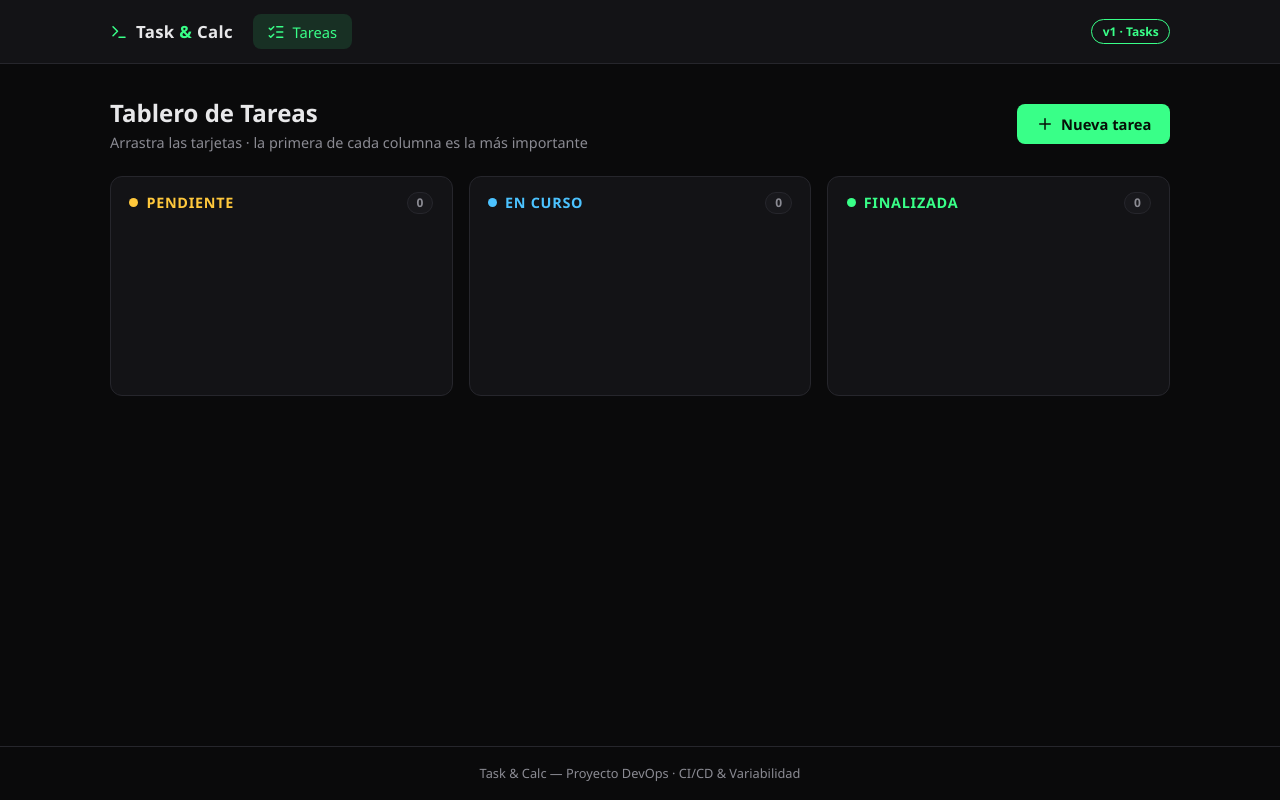
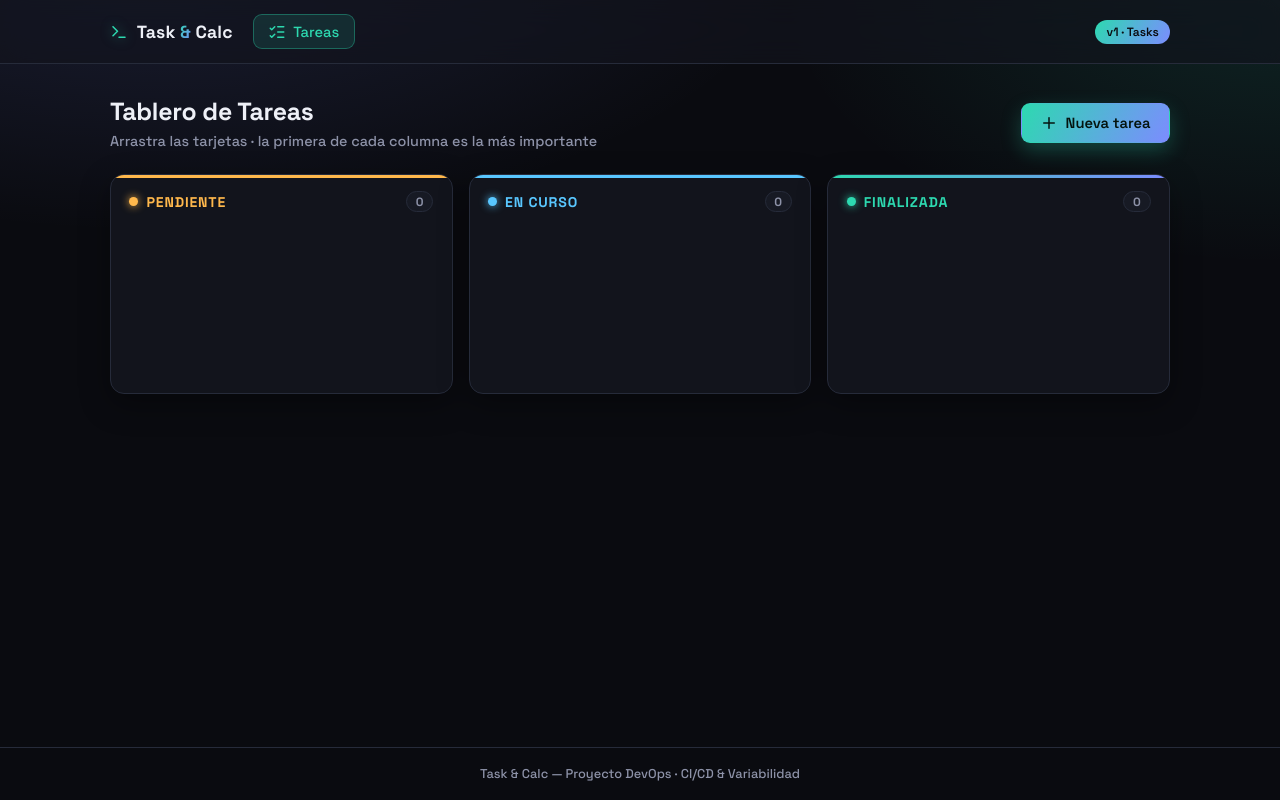
Before and after one commit to JeanCArsLo/S15-COMPONENTE-PR-CTICO_2, a Django app: page / in a window 1280 px wide. Run offline with Django 5.2, Linux system fonts and the light colour scheme; data that the repository does not hold is empty.

Commit message:
Rediseñar tema visual de la app

```diff
--- a/static/css/styles.css
+++ b/static/css/styles.css
@@ -1,24 +1,32 @@
 /* ==========================================================
-   Task & Calc — Tema oscuro fijo con acento verde neón
+   Task & Calc — Tema oscuro "aurora" con acentos teal/violeta
    ========================================================== */
 
+@import url("https://fonts.googleapis.com/css2?family=Space+Grotesk:wght@500;600;700&family=JetBrains+Mono:wght@500;700&display=swap");
+
 :root {
-  --bg: #0a0a0b;
-  --bg-soft: #131316;
-  --bg-card: #18181c;
-  --border: #26262c;
-  --text: #e8e8ea;
-  --text-muted: #8b8b93;
-  --accent: #39ff88;
-  --accent-dim: rgba(57, 255, 136, 0.12);
-  --warning: #ffc83c;
-  --warning-dim: rgba(255, 200, 60, 0.12);
-  --info: #4cc3ff;
-  --info-dim: rgba(76, 195, 255, 0.12);
-  --danger: #ff5566;
-  --danger-dim: rgba(255, 85, 102, 0.12);
-  --radius: 12px;
-  --font: "Segoe UI", system-ui, -apple-system, sans-serif;
+  --bg: #0a0b10;
+  --bg-soft: #12141c;
+  --bg-card: #171a24;
+  --border: #262b3a;
+  --text: #eef0f7;
+  --text-muted: #8d92a8;
+  --accent: #2dd9b0;
+  --accent-2: #7c8cff;
+  --accent-dim: rgba(45, 217, 176, 0.12);
+  --accent-2-dim: rgba(124, 140, 255, 0.14);
+  --gradient: linear-gradient(120deg, var(--accent), var(--accent-2));
+  --warning: #ffb84c;
+  --warning-dim: rgba(255, 184, 76, 0.12);
+  --info: #59c7ff;
+  --info-dim: rgba(89, 199, 255, 0.12);
+  --danger: #ff5d78;
+  --danger-dim: rgba(255, 93, 120, 0.12);
+  --radius: 14px;
+  --shadow-soft: 0 10px 30px rgba(0, 0, 0, 0.35);
+  --shadow-glow: 0 0 0 1px rgba(45, 217, 176, 0.25), 0 8px 24px rgba(45, 217, 176, 0.12);
+  --font: "Space Grotesk", "Segoe UI", system-ui, -apple-system, sans-serif;
+  --font-mono: "JetBrains Mono", Consolas, "Courier New", monospace;
 }
 
 * {
@@ -35,7 +43,11 @@ body {
 
 body {
   font-family: var(--font);
-  background: var(--bg);
+  background:
+    radial-gradient(1100px 520px at 12% -10%, rgba(124, 140, 255, 0.16), transparent 60%),
+    radial-gradient(900px 480px at 100% 0%, rgba(45, 217, 176, 0.12), transparent 55%),
+    var(--bg);
+  background-attachment: fixed;
   color: var(--text);
   min-height: 100vh;
   display: flex;
@@ -50,9 +62,16 @@ svg.lucide {
   vertical-align: middle;
 }
 
+::selection {
+  background: var(--accent-2-dim);
+  color: var(--text);
+}
+
 /* ---------- Navbar ---------- */
 .navbar {
-  background: var(--bg-soft);
+  background: rgba(18, 20, 28, 0.72);
+  backdrop-filter: blur(14px) saturate(140%);
+  -webkit-backdrop-filter: blur(14px) saturate(140%);
   border-bottom: 1px solid var(--border);
   position: sticky;
   top: 0;
@@ -72,21 +91,25 @@ svg.lucide {
 .brand {
   display: flex;
   align-items: center;
-  gap: 0.5rem;
+  gap: 0.55rem;
   color: var(--text);
   text-decoration: none;
   font-weight: 700;
-  font-size: 1.05rem;
-  letter-spacing: 0.02em;
+  font-size: 1.1rem;
+  letter-spacing: 0.01em;
 }
 
 .brand em {
-  color: var(--accent);
+  background: var(--gradient);
+  -webkit-background-clip: text;
+  background-clip: text;
+  color: transparent;
   font-style: normal;
 }
 
 .brand-icon {
   color: var(--accent);
+  filter: drop-shadow(0 0 6px rgba(45, 217, 176, 0.55));
 }
 
 .nav-links {
@@ -100,31 +123,34 @@ svg.lucide {
   align-items: center;
   gap: 0.45rem;
   padding: 0.45rem 0.9rem;
-  border-radius: 8px;
+  border-radius: 9px;
   color: var(--text-muted);
   text-decoration: none;
   font-size: 0.92rem;
-  transition: color 0.15s, background 0.15s;
+  border: 1px solid transparent;
+  transition: color 0.15s, background 0.15s, border-color 0.15s;
   white-space: nowrap;
 }
 
 .nav-link:hover {
   color: var(--text);
   background: var(--bg-card);
+  border-color: var(--border);
 }
 
 .nav-link.active {
   color: var(--accent);
   background: var(--accent-dim);
+  border-color: rgba(45, 217, 176, 0.35);
 }
 
 .version-badge {
   font-size: 0.75rem;
   font-weight: 600;
-  color: var(--accent);
-  border: 1px solid var(--accent);
+  color: var(--bg);
+  background: var(--gradient);
   border-radius: 999px;
-  padding: 0.2rem 0.65rem;
+  padding: 0.25rem 0.7rem;
   white-space: nowrap;
 }
 
@@ -147,14 +174,15 @@ svg.lucide {
 }
 
 h1 {
-  font-size: 1.5rem;
+  font-size: 1.55rem;
   font-weight: 700;
+  letter-spacing: -0.01em;
 }
 
 .subtitle {
   color: var(--text-muted);
   font-size: 0.9rem;
-  margin-top: 0.25rem;
+  margin-top: 0.3rem;
 }
 
 /* ---------- Botones ---------- */
@@ -162,24 +190,27 @@ h1 {
   display: inline-flex;
   align-items: center;
   gap: 0.45rem;
-  padding: 0.55rem 1.1rem;
-  border-radius: 8px;
+  padding: 0.6rem 1.15rem;
+  border-radius: 9px;
   border: 1px solid transparent;
   font-size: 0.92rem;
   font-weight: 600;
   font-family: var(--font);
   cursor: pointer;
   text-decoration: none;
-  transition: filter 0.15s, background 0.15s;
+  transition: filter 0.15s, background 0.15s, transform 0.1s, box-shadow 0.15s;
 }
 
 .btn-primary {
-  background: var(--accent);
-  color: #061007;
+  background: var(--gradient);
+  color: #04140f;
+  box-shadow: 0 8px 20px rgba(45, 217, 176, 0.25);
 }
 
 .btn-primary:hover {
-  filter: brightness(1.12);
+  filter: brightness(1.08);
+  transform: translateY(-1px);
+  box-shadow: 0 10px 26px rgba(45, 217, 176, 0.35);
 }
 
 .btn-ghost {
@@ -213,13 +247,31 @@ h1 {
 }
 
 .kanban-column {
+  position: relative;
   background: var(--bg-soft);
   border: 1px solid var(--border);
   border-radius: var(--radius);
   padding: 0.9rem;
+  padding-top: 1rem;
   min-height: 220px;
   min-width: 0; /* el contenido nunca estira la columna del grid */
+  box-shadow: var(--shadow-soft);
+  overflow: hidden;
 }
+
+.kanban-column::before {
+  content: "";
+  position: absolute;
+  top: 0;
+  left: 0;
+  right: 0;
+  height: 3px;
+  background: var(--border);
+}
+
+.kanban-column[data-status="PENDING"]::before { background: var(--warning); }
+.kanban-column[data-status="IN_PROGRESS"]::before { background: var(--info); }
+.kanban-column[data-status="COMPLETED"]::before { background: var(--gradient); }
 
 .kanban-column-header {
   display: flex;
@@ -229,10 +281,10 @@ h1 {
 }
 
 .kanban-column-header h2 {
-  font-size: 0.9rem;
+  font-size: 0.88rem;
   font-weight: 700;
   text-transform: uppercase;
-  letter-spacing: 0.05em;
+  letter-spacing: 0.06em;
   flex: 1;
 }
 
@@ -240,13 +292,14 @@ h1 {
   width: 9px;
   height: 9px;
   border-radius: 50%;
+  box-shadow: 0 0 8px currentColor;
 }
 
-.status-PENDING .status-dot { background: var(--warning); }
+.status-PENDING .status-dot { background: var(--warning); color: var(--warning); }
 .status-PENDING h2 { color: var(--warning); }
-.status-IN_PROGRESS .status-dot { background: var(--info); }
+.status-IN_PROGRESS .status-dot { background: var(--info); color: var(--info); }
 .status-IN_PROGRESS h2 { color: var(--info); }
-.status-COMPLETED .status-dot { background: var(--accent); }
+.status-COMPLETED .status-dot { background: var(--accent); color: var(--accent); }
 .status-COMPLETED h2 { color: var(--accent); }
 
 .kanban-count {
```
Also changed, not shown: other parts of static/css/styles.css (+88 -35 lines), 1 other file.
